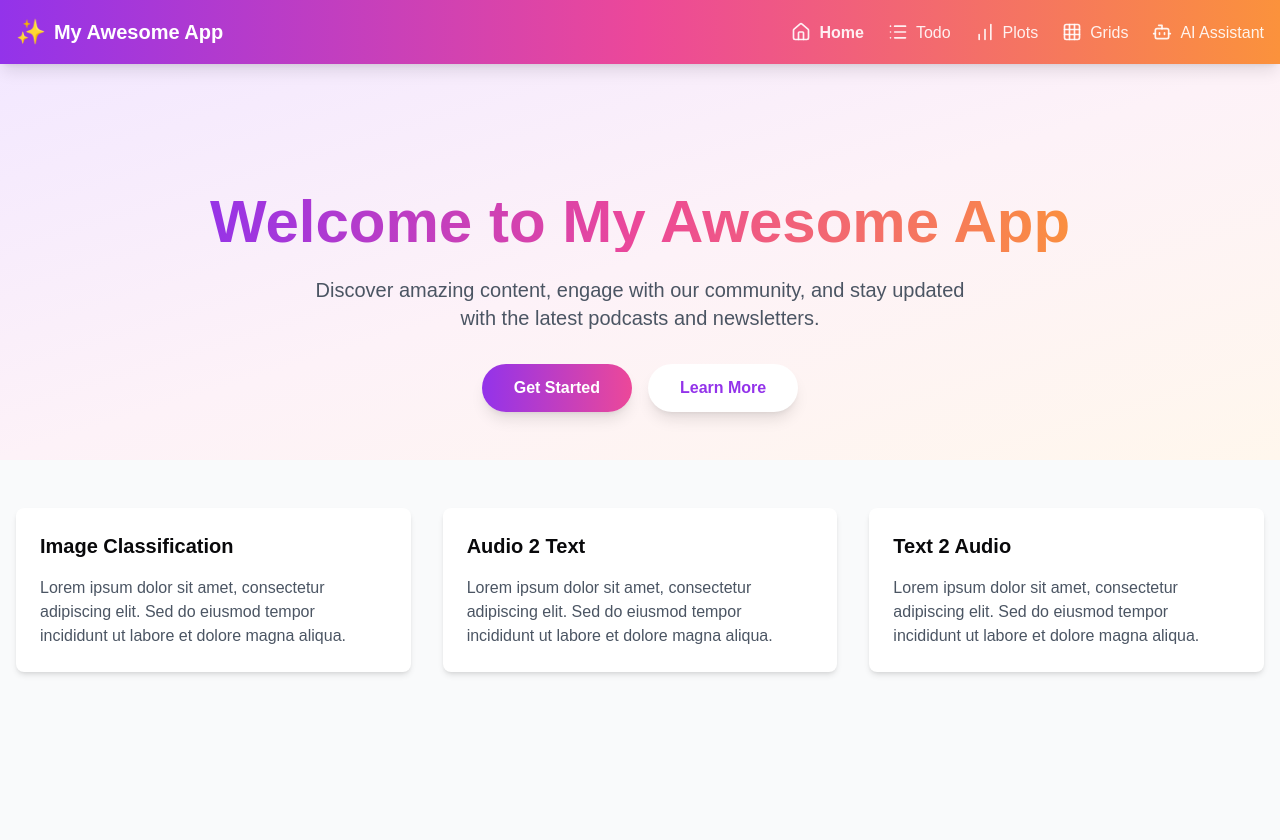
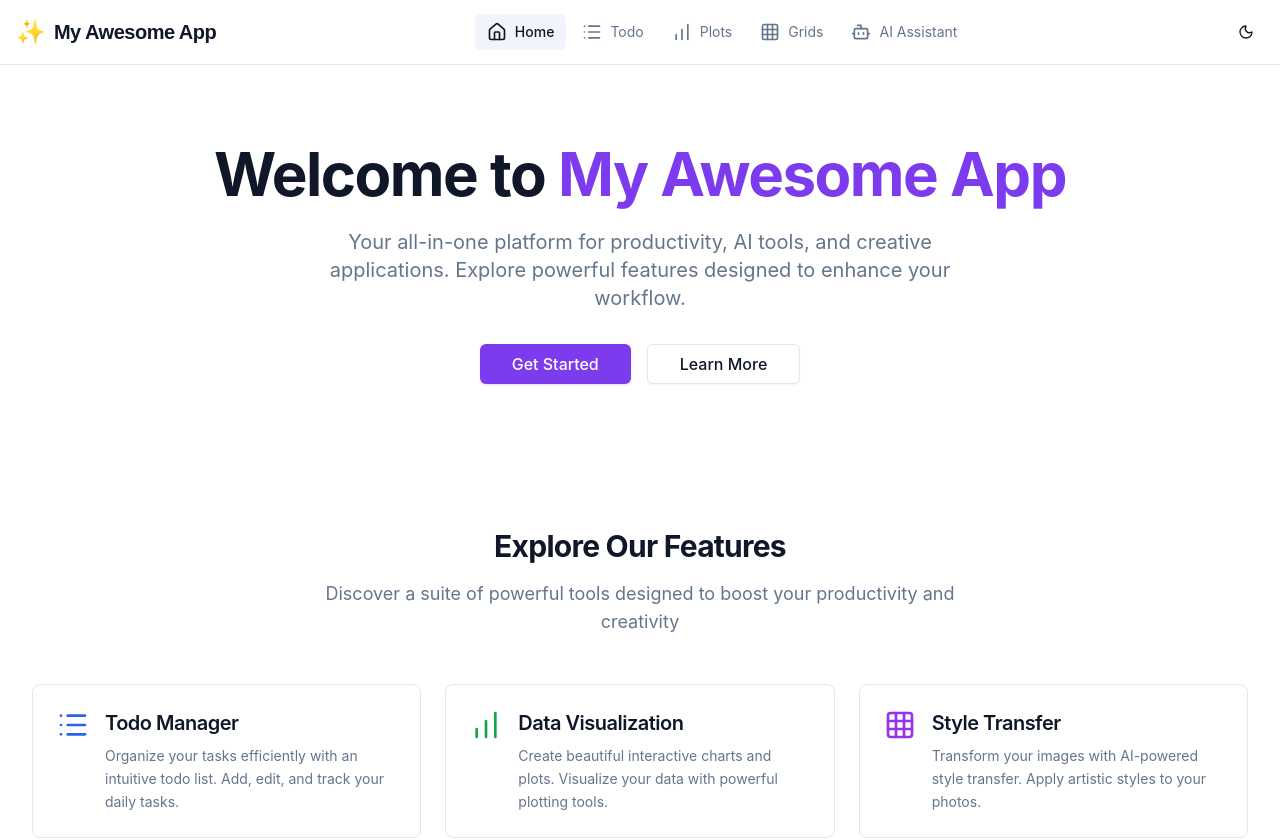
Before and after one commit to dlops-io/app-building-crashcourse, a Next.js app in the folder frontend/: page / in a window 1280 px wide. Shown: the top 840 px of the page. Built offline with nearby package versions, Linux system fonts and the light colour scheme.

Commit message:
Fixed themes

```diff
--- a/frontend/src/app/globals.css
+++ b/frontend/src/app/globals.css
@@ -1,4 +1,4 @@
-/* globals.css */
+/* Modern Minimalist Design System */
 @tailwind base;
 @tailwind components;
 @tailwind utilities;
@@ -10,66 +10,98 @@
     }
 
     body {
-        @apply antialiased bg-gray-50;
-        font-family: 'Source Sans Pro', sans-serif;
+        @apply antialiased;
+        font-family: 'Inter', -apple-system, BlinkMacSystemFont, 'Segoe UI', sans-serif;
     }
 
-    h1,
-    h2,
-    h3,
-    h4,
-    h5,
-    h6 {
-        font-family: 'Playfair Display', serif;
+    h1, h2, h3, h4, h5, h6 {
+        @apply font-semibold tracking-tight;
     }
-  :root {
+
+    /* Modern Design Tokens - Light Mode */
+    :root {
+        /* Neutral palette - crisp and clean */
         --background: 0 0% 100%;
-        --foreground: 240 10% 3.9%;
+        --foreground: 222 47% 11%;
+
+        /* Card system */
         --card: 0 0% 100%;
-        --card-foreground: 240 10% 3.9%;
+        --card-foreground: 222 47% 11%;
+
+        /* Muted backgrounds */
+        --muted: 210 40% 96%;
+        --muted-foreground: 215 16% 47%;
+
+        /* Borders - subtle but visible */
+        --border: 214 32% 91%;
+        --input: 214 32% 91%;
+
+        /* Primary accent - modern purple */
+        --primary: 262 83% 58%;
+        --primary-foreground: 0 0% 100%;
+
+        /* Secondary - neutral */
+        --secondary: 210 40% 96%;
+        --secondary-foreground: 222 47% 11%;
+
+        /* Accent - subtle highlight */
+        --accent: 210 40% 96%;
+        --accent-foreground: 222 47% 11%;
+
+        /* Destructive */
+        --destructive: 0 84% 60%;
+        --destructive-foreground: 0 0% 98%;
+
+        /* Focus ring */
+        --ring: 262 83% 58%;
+
+        /* Popover */
         --popover: 0 0% 100%;
-        --popover-foreground: 240 10% 3.9%;
-        --primary: 240 5.9% 10%;
-        --primary-foreground: 0 0% 98%;
-        --secondary: 240 4.8% 95.9%;
-        --secondary-foreground: 240 5.9% 10%;
-        --muted: 240 4.8% 95.9%;
-        --muted-foreground: 240 3.8% 46.1%;
-        --accent: 240 4.8% 95.9%;
-        --accent-foreground: 240 5.9% 10%;
-        --destructive: 0 84.2% 60.2%;
-        --destructive-foreground: 0 0% 98%;
-        --border: 240 5.9% 90%;
-        --input: 240 5.9% 90%;
-        --ring: 240 10% 3.9%;
-        --chart-1: 12 76% 61%;
+        --popover-foreground: 222 47% 11%;
+
+        /* Chart colors */
+        --chart-1: 262 83% 58%;
         --chart-2: 173 58% 39%;
         --chart-3: 197 37% 24%;
         --chart-4: 43 74% 66%;
         --chart-5: 27 87% 67%;
+
+        /* Border radius - crisp edges */
         --radius: 0.5rem;
     }
-  .dark {
-        --background: 240 10% 3.9%;
-        --foreground: 0 0% 98%;
-        --card: 240 10% 3.9%;
-        --card-foreground: 0 0% 98%;
-        --popover: 240 10% 3.9%;
-        --popover-foreground: 0 0% 98%;
-        --primary: 0 0% 98%;
-        --primary-foreground: 240 5.9% 10%;
-        --secondary: 240 3.7% 15.9%;
-        --secondary-foreground: 0 0% 98%;
-        --muted: 240 3.7% 15.9%;
-        --muted-foreground: 240 5% 64.9%;
-        --accent: 240 3.7% 15.9%;
-        --accent-foreground: 0 0% 98%;
-        --destructive: 0 62.8% 30.6%;
-        --destructive-foreground: 0 0% 98%;
-        --border: 240 3.7% 15.9%;
-        --input: 240 3.7% 15.9%;
-        --ring: 240 4.9% 83.9%;
-        --chart-1: 220 70% 50%;
+
+    /* Dark Mode - Modern and sophisticated */
+    .dark {
+        --background: 222 47% 11%;
+        --foreground: 210 40% 98%;
+
+        --card: 222 47% 11%;
+        --card-foreground: 210 40% 98%;
+
+        --muted: 217 33% 17%;
+        --muted-foreground: 215 20% 65%;
+
+        --border: 217 33% 17%;
+        --input: 217 33% 17%;
+
+        --primary: 263 70% 65%;
+        --primary-foreground: 0 0% 100%;
+
+        --secondary: 217 33% 17%;
+        --secondary-foreground: 210 40% 98%;
+
+        --accent: 217 33% 17%;
+        --accent-foreground: 210 40% 98%;
+
+        --destructive: 0 63% 31%;
+        --destructive-foreground: 210 40% 98%;
+
+        --ring: 263 70% 65%;
+
+        --popover: 222 47% 11%;
+        --popover-foreground: 210 40% 98%;
+
+        --chart-1: 263 70% 65%;
         --chart-2: 160 60% 45%;
         --chart-3: 30 80% 55%;
         --chart-4: 280 65% 60%;
@@ -77,24 +109,24 @@
     }
 }
 
-@layer components {
-
-    /* Layout Components */
-    .layout-container {
-        @apply container mx-auto px-4;
+@layer base {
+    * {
+        @apply border-border;
     }
 
-    .page-wrapper {
-        @apply flex flex-col min-h-screen;
+    body {
+        @apply bg-background text-foreground;
     }
+}
 
-    /* Header Styles */
+@layer components {
+    /* Header - Clean and minimal */
     .header-wrapper {
-        @apply fixed w-full top-0 z-50;
+        @apply fixed w-full top-0 z-50 border-b bg-background/80 backdrop-blur-md;
     }
 
     .header-container {
-        @apply bg-gradient-to-r from-purple-600 via-pink-500 to-orange-400 shadow-lg;
+        @apply bg-background;
     }
 
     .header-content {
@@ -102,169 +134,119 @@
     }
 
     .header-logo {
-        @apply text-white hover:text-white/90 transition-colors flex items-center gap-2;
+        @apply text-foreground hover:text-primary transition-colors flex items-center gap-2;
     }
 
     .nav-desktop {
-        @apply hidden md:flex items-center gap-6;
+        @apply hidden md:flex items-center gap-1;
     }
 
     .nav-link {
-        @apply flex items-center gap-2 text-white/90 hover:text-white transition-colors;
+        @apply flex items-center gap-2 px-3 py-2 rounded-md text-muted-foreground hover:text-foreground hover:bg-accent transition-all;
     }
 
     .nav-link-active {
-        @apply font-semibold;
+        @apply bg-accent text-foreground font-medium;
     }
 
     .nav-icon-wrapper {
-        @apply flex items-center justify-center w-5 h-5;
+        @apply flex items-center justify-center;
     }
 
     .nav-text {
-        @apply leading-none pt-0.5;
+        @apply text-sm;
     }
 
     /* Mobile Menu */
     .mobile-menu-button {
-        @apply md:hidden text-white p-2 hover:bg-white/10 rounded-lg transition-colors;
+        @apply md:hidden p-2 hover:bg-accent rounded-md transition-colors;
     }
 
     .mobile-menu {
-        @apply absolute top-16 left-0 right-0 bg-gradient-to-r from-purple-600 via-pink-500 to-orange-400 md:hidden shadow-lg transform transition-transform duration-300 ease-in-out;
+        @apply absolute top-16 left-0 right-0 bg-background md:hidden border-b transform transition-transform duration-300 ease-in-out;
     }
 
     .mobile-menu-overlay {
-        @apply fixed inset-0 bg-black/50 md:hidden z-40;
+        @apply fixed inset-0 bg-black/20 md:hidden z-40;
     }
 
-    /* Hero Section */
-    .hero-section {
-        @apply pt-24 md:pt-32 pb-12 px-4 bg-gradient-to-br from-purple-100 via-pink-50 to-orange-50;
+    /* Page Sections */
+    .content-section {
+        @apply container mx-auto px-4 py-8;
     }
 
-    .hero-content {
-        @apply container mx-auto max-w-4xl text-center;
+    /* Cards - Crisp borders, subtle shadows */
+    .feature-card {
+        @apply bg-card border rounded-lg p-6 hover:border-primary/50 transition-all;
     }
 
-    .hero-title {
-        @apply text-4xl md:text-6xl font-bold gradient-text mb-6 font-montserrat;
+    .feature-card-title {
+        @apply text-xl font-semibold mb-2;
     }
 
-    .hero-description {
-        @apply text-lg md:text-xl text-gray-600 max-w-2xl mx-auto mb-8;
+    .feature-card-description {
+        @apply text-muted-foreground text-sm;
     }
 
-    /* Buttons */
+    /* Buttons - Modern and clean */
     .button-primary {
-        @apply px-8 py-3 bg-gradient-to-r from-purple-600 to-pink-500 text-white rounded-full font-semibold shadow-lg hover:shadow-xl transition-shadow;
+        @apply px-6 py-2.5 bg-primary text-primary-foreground rounded-md font-medium shadow-sm hover:bg-primary/90 transition-all;
     }
 
     .button-secondary {
-        @apply px-8 py-3 bg-white text-purple-600 rounded-full font-semibold shadow-lg hover:shadow-xl transition-shadow;
+        @apply px-6 py-2.5 bg-secondary text-secondary-foreground rounded-md font-medium border hover:bg-accent transition-all;
     }
 
-    /* Cards */
-    .feature-card {
-        @apply bg-white rounded-lg shadow-md p-6 hover:shadow-lg transition-shadow cursor-pointer;
-    }
-
-    .feature-card-title {
-        @apply text-xl font-semibold mb-4 font-montserrat;
-    }
-
-    .feature-card-description {
-        @apply text-gray-600;
-    }
-
-    /* Content Sections */
-    .content-section {
-        @apply container mx-auto px-4 py-12;
-    }
-
-    .content-grid {
-        @apply grid grid-cols-1 md:grid-cols-3 gap-8;
-    }
-
-    /* Footer */
+    /* Footer - Minimal */
     .footer {
-        @apply w-full bg-gradient-to-r from-purple-600 via-pink-500 to-orange-400 py-6 mt-auto;
+        @apply w-full border-t py-6 mt-auto bg-background;
     }
 
     .footer-text {
-        @apply text-center text-white/90 text-sm;
+        @apply text-center text-muted-foreground text-sm;
     }
 
-}
-
-@layer components {
-
-    /* Chat Layout */
+    /* Chat Layout - Clean and organized */
     .chat-container {
-        @apply flex flex-col h-screen overflow-hidden bg-gray-50;
+        @apply flex flex-col h-screen overflow-hidden;
     }
 
     .chat-main {
         @apply flex-1 flex overflow-hidden;
     }
 
-    /* Chat Sidebar */
     .chat-sidebar {
-        @apply w-80 bg-gray-50 border-r border-gray-200 flex flex-col;
+        @apply w-80 border-r flex flex-col bg-background;
     }
 
-    .chat-sidebar-header {
-        @apply flex items-center justify-between p-4 border-b border-gray-200;
-    }
-
-    /* Chat Messages Area */
     .chat-messages {
-        @apply flex-1 flex flex-col overflow-hidden bg-gray-50;
+        @apply flex-1 flex flex-col overflow-hidden bg-muted/30;
     }
 
     .chat-messages-header {
-        @apply bg-white border-b border-gray-200 p-4 flex items-center gap-3;
-    }
-
-    .chat-messages-container {
-        @apply flex-1 overflow-y-auto p-4 space-y-6;
+        @apply bg-card border-b px-6 py-4 flex items-center gap-3;
     }
 
     .chat-message {
-        @apply flex items-start gap-3 max-w-3xl mx-4;
+        @apply flex items-start gap-3 max-w-3xl;
     }
 
     .chat-message-user {
-        @apply ml-auto bg-gradient-to-r from-purple-600 to-pink-500 text-white rounded-2xl p-4;
+        @apply ml-auto flex-row-reverse;
     }
 
     .chat-message-assistant {
-        @apply mr-auto bg-white shadow-md rounded-2xl p-4;
+        @apply mr-auto;
     }
 
     /* Chat Input Area */
     .chat-input-area {
-        @apply border-t border-gray-200 bg-white p-4;
+        @apply border-t bg-background px-6 py-4;
     }
 }
 
 @layer utilities {
     .gradient-text {
-        @apply text-transparent bg-clip-text bg-gradient-to-r from-purple-600 via-pink-500 to-orange-400;
-    }
-
-    .gradient-bg {
-        @apply bg-gradient-to-r from-purple-600 via-pink-500 to-orange-400;
+        @apply text-transparent bg-clip-text bg-gradient-to-r from-primary to-primary/60;
     }
 }
-
-
-
-@layer base {
-  * {
-    @apply border-border;
-    }
-  body {
-    @apply bg-background text-foreground;
-    }
-}
--- a/frontend/src/app/layout.jsx
+++ b/frontend/src/app/layout.jsx
@@ -1,6 +1,5 @@
 import './globals.css';
-//import './globals.neon.nights.css';
-
+import { ThemeProvider } from 'next-themes';
 import Header from '@/components/layout/Header';
 import Footer from '@/components/layout/Footer';
 
@@ -11,14 +10,16 @@ export const metadata = {
 
 export default function RootLayout({ children }) {
     return (
-        <html lang="en" className="h-full">
+        <html lang="en" className="h-full" suppressHydrationWarning>
             <head>
                 <link href="assets/logo.png" rel="shortcut icon" type="image/x-icon"></link>
             </head>
-            <body className="flex flex-col min-h-screen bg-gray-50">
-                <Header />
-                <main className="flex-grow pt-16">{children}</main>
-                <Footer />
+            <body className="flex flex-col min-h-screen">
+                <ThemeProvider attribute="class" defaultTheme="system" enableSystem>
+                    <Header />
+                    <main className="flex-grow pt-16">{children}</main>
+                    <Footer />
+                </ThemeProvider>
             </body>
         </html>
     );
--- a/frontend/src/app/page.jsx
+++ b/frontend/src/app/page.jsx
@@ -1,55 +1,120 @@
 'use client';
 
 import Link from 'next/link';
+import { List, BarChart, Grid3x3, Bot, Image, Mic, Mic2 } from 'lucide-react';
+import { Button } from '@/components/ui/button';
 
 export default function Home() {
+    const features = [
+        {
+            name: 'Todo Manager',
+            description: 'Organize your tasks efficiently with an intuitive todo list. Add, edit, and track your daily tasks.',
+            icon: List,
+            href: '/todo',
+            color: 'text-blue-600 dark:text-blue-400'
+        },
+        {
+            name: 'Data Visualization',
+            description: 'Create beautiful interactive charts and plots. Visualize your data with powerful plotting tools.',
+            icon: BarChart,
+            href: '/plots',
+            color: 'text-green-600 dark:text-green-400'
+        },
+        {
+            name: 'Style Transfer',
+            description: 'Transform your images with AI-powered style transfer. Apply artistic styles to your photos.',
+            icon: Grid3x3,
+            href: '/styletransfer',
+            color: 'text-purple-600 dark:text-purple-400'
+        },
+        {
+            name: 'AI Assistant',
+            description: 'Chat with our intelligent AI assistant. Get answers, insights, and help with various tasks.',
+            icon: Bot,
+            href: '/chat',
+            color: 'text-indigo-600 dark:text-indigo-400'
+        },
+        {
+            name: 'Image Classification',
+            description: 'Upload images and get instant AI-powered classification. Identify objects, scenes, and more.',
+            icon: Image,
+            href: '/image',
+            color: 'text-pink-600 dark:text-pink-400'
+        },
+        {
+            name: 'Audio to Text',
+            description: 'Convert audio recordings to text with high accuracy. Transcribe meetings, lectures, and interviews.',
+            icon: Mic,
+            href: '/audio',
+            color: 'text-orange-600 dark:text-orange-400'
+        },
+        {
+            name: 'Text to Audio',
+            description: 'Transform written text into natural-sounding speech. Generate audio from any text content.',
+            icon: Mic2,
+            href: '/text',
+            color: 'text-teal-600 dark:text-teal-400'
+        }
+    ];
+
     return (
-        <div className="page-wrapper">
+        <div className="min-h-screen bg-background">
             {/* Hero Section */}
-            <section className="hero-section">
-                <div className="hero-content">
-                    <h1 className="hero-title">
-                        Welcome to My Awesome App
+            <section className="relative py-20 px-4 sm:px-6 lg:px-8">
+                <div className="max-w-7xl mx-auto text-center">
+                    <h1 className="text-5xl sm:text-6xl font-bold tracking-tight mb-6">
+                        Welcome to{' '}
+                        <span className="text-primary">My Awesome App</span>
                     </h1>
-                    <p className="hero-description">
-                        Discover amazing content, engage with our community, and stay updated with the latest podcasts and newsletters.
+                    <p className="text-xl text-muted-foreground max-w-2xl mx-auto mb-8">
+                        Your all-in-one platform for productivity, AI tools, and creative applications.
+                        Explore powerful features designed to enhance your workflow.
                     </p>
                     <div className="flex flex-wrap justify-center gap-4">
-                        <button className="button-primary">Get Started</button>
-                        <button className="button-secondary">Learn More</button>
+                        <Button size="lg" className="text-base px-8">
+                            Get Started
+                        </Button>
+                        <Button size="lg" variant="outline" className="text-base px-8">
+                            Learn More
+                        </Button>
                     </div>
                 </div>
             </section>
 
-            {/* Content Section */}
-            <section className="content-section">
-                <div className="content-grid">
-                    <Link href="/image" className="block">
-                        <div className="feature-card">
-                            <h3 className="feature-card-title">Image Classification</h3>
-                            <p className="feature-card-description">
-                                Lorem ipsum dolor sit amet, consectetur adipiscing elit. Sed do eiusmod tempor incididunt ut labore et dolore magna aliqua.
+            {/* Features Section */}
+            <section className="py-16 px-4 sm:px-6 lg:px-8">
+                <div className="max-w-7xl mx-auto">
+                    <div className="text-center mb-12">
+                        <h2 className="text-3xl font-bold mb-4">Explore Our Features</h2>
+                        <p className="text-muted-foreground text-lg max-w-2xl mx-auto">
+                            Discover a suite of powerful tools designed to boost your productivity and creativity
                         </p>
                     </div>
-                    </Link>
 
-                    <Link href="/audio" className="block">
-                        <div className="feature-card">
-                            <h3 className="feature-card-title">Audio 2 Text</h3>
-                            <p className="feature-card-description">
-                                Lorem ipsum dolor sit amet, consectetur adipiscing elit. Sed do eiusmod tempor incididunt ut labore et dolore magna aliqua.
+                    <div className="grid grid-cols-1 md:grid-cols-2 lg:grid-cols-3 gap-6">
+                        {features.map((feature) => {
+                            const Icon = feature.icon;
+                            return (
+                                <Link key={feature.name} href={feature.href}>
+                                    <div className="group h-full bg-card border rounded-lg p-6 hover:shadow-lg transition-all duration-200 hover:border-primary/50 cursor-pointer">
+                                        <div className="flex items-start gap-4">
+                                            <div className={`flex-shrink-0 ${feature.color}`}>
+                                                <Icon className="h-8 w-8" />
+                                            </div>
+                                            <div className="flex-1 min-w-0">
+                                                <h3 className="text-xl font-semibold mb-2 group-hover:text-primary transition-colors">
+                                                    {feature.name}
+                                                </h3>
+                                                <p className="text-muted-foreground text-sm leading-relaxed">
+                                                    {feature.description}
                                                 </p>
                                             </div>
-                    </Link>
-
-                    <Link href="/text" className="block">
-                        <div className="feature-card">
-                            <h3 className="feature-card-title">Text 2 Audio</h3>
-                            <p className="feature-card-description">
-                                Lorem ipsum dolor sit amet, consectetur adipiscing elit. Sed do eiusmod tempor incididunt ut labore et dolore magna aliqua.
-                            </p>
+                                        </div>
                                     </div>
                                 </Link>
+                            );
+                        })}
+                    </div>
                 </div>
             </section>
         </div>
--- a/frontend/src/app/plots/page.jsx
+++ b/frontend/src/app/plots/page.jsx
@@ -8,10 +8,10 @@ export default function PlotsPage() {
             <div className="container mx-auto max-w-7xl">
                 {/* Header */}
                 <div className="mb-8">
-                    <h1 className="text-3xl md:text-4xl font-bold text-transparent bg-clip-text bg-gradient-to-r from-purple-600 via-pink-500 to-orange-400 font-montserrat">
+                    <h1 className="text-3xl md:text-4xl font-bold text-primary font-montserrat">
                         Data Visualization
                     </h1>
-                    <p className="text-gray-600 mt-2">
+                    <p className="text-muted-foreground mt-2">
                         Interactive charts and data analysis
                     </p>
                 </div>
--- a/frontend/src/app/todo/page.jsx
+++ b/frontend/src/app/todo/page.jsx
@@ -8,10 +8,10 @@ export default function TodoPage() {
             <div className="container mx-auto max-w-4xl">
                 {/* Header */}
                 <div className="mb-8">
-                    <h1 className="text-3xl md:text-4xl font-bold text-transparent bg-clip-text bg-gradient-to-r from-purple-600 via-pink-500 to-orange-400 font-montserrat">
+                    <h1 className="text-3xl md:text-4xl font-bold text-primary font-montserrat">
                         Todo List
                     </h1>
-                    <p className="text-gray-600 mt-2">
+                    <p className="text-muted-foreground mt-2">
                         Keep track of your tasks and stay organized
                     </p>
                 </div>
--- a/frontend/src/components/layout/Header.jsx
+++ b/frontend/src/components/layout/Header.jsx
@@ -4,6 +4,7 @@ import { useState } from 'react'
 import Link from 'next/link';
 import { usePathname } from 'next/navigation';
 import { Home, Menu, X, BarChart, List, Grid3x3, Bot } from 'lucide-react';
+import ThemeToggle from './ThemeToggle';
 
 export default function Header() {
     // Component States
@@ -42,6 +43,8 @@ export default function Header() {
                             ))}
                         </nav>
 
+                        <div className="flex items-center gap-2">
+                            <ThemeToggle />
                             <button
                                 className="mobile-menu-button"
                                 onClick={() => setIsMenuOpen(!isMenuOpen)}
@@ -49,6 +52,7 @@ export default function Header() {
                             >
                                 {isMenuOpen ? <X className="h-6 w-6" /> : <Menu className="h-6 w-6" />}
                             </button>
+                        </div>
                     </div>
                 </div>
 
--- /dev/null
+++ b/frontend/src/components/layout/ThemeToggle.jsx
@@ -0,0 +1,40 @@
+'use client';
+
+import { useTheme } from 'next-themes';
+import { useEffect, useState } from 'react';
+import { Moon, Sun } from 'lucide-react';
+import { Button } from '@/components/ui/button';
+
+export default function ThemeToggle() {
+    const { theme, setTheme } = useTheme();
+    const [mounted, setMounted] = useState(false);
+
+    // Avoid hydration mismatch
+    useEffect(() => {
+        setMounted(true);
+    }, []);
+
+    if (!mounted) {
+        return (
+            <Button variant="ghost" size="icon" className="w-9 h-9">
+                <Sun className="h-4 w-4" />
+            </Button>
+        );
+    }
+
+    return (
+        <Button
+            variant="ghost"
+            size="icon"
+            onClick={() => setTheme(theme === 'dark' ? 'light' : 'dark')}
+            className="w-9 h-9 hover:bg-accent"
+        >
+            {theme === 'dark' ? (
+                <Sun className="h-4 w-4 text-foreground" />
+            ) : (
+                <Moon className="h-4 w-4 text-foreground" />
+            )}
+            <span className="sr-only">Toggle theme</span>
+        </Button>
+    );
+}
```
Also changed, not shown: frontend/src/components/plots/PlotDisplay.jsx (+9 -9 lines), frontend/src/components/todo/Todo.jsx (+9 -10 lines). Lines whose indentation alone changed are shown as unchanged.
